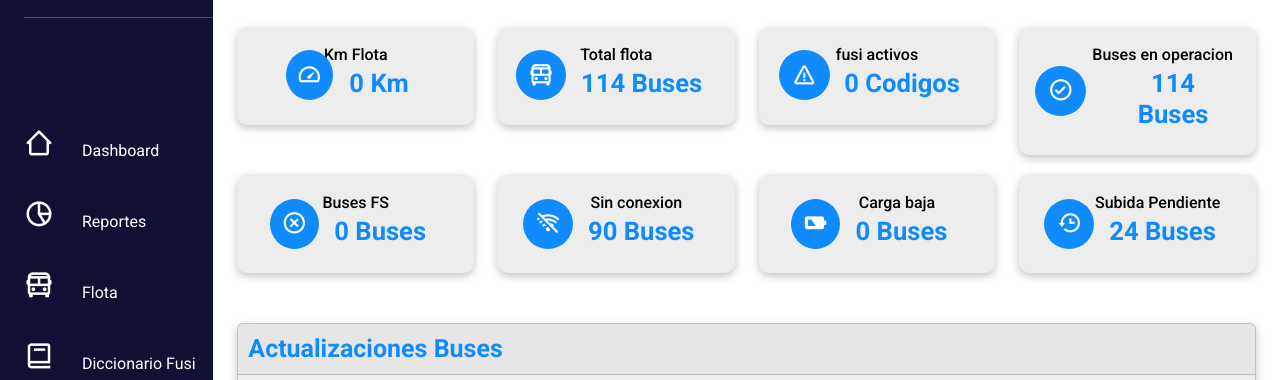
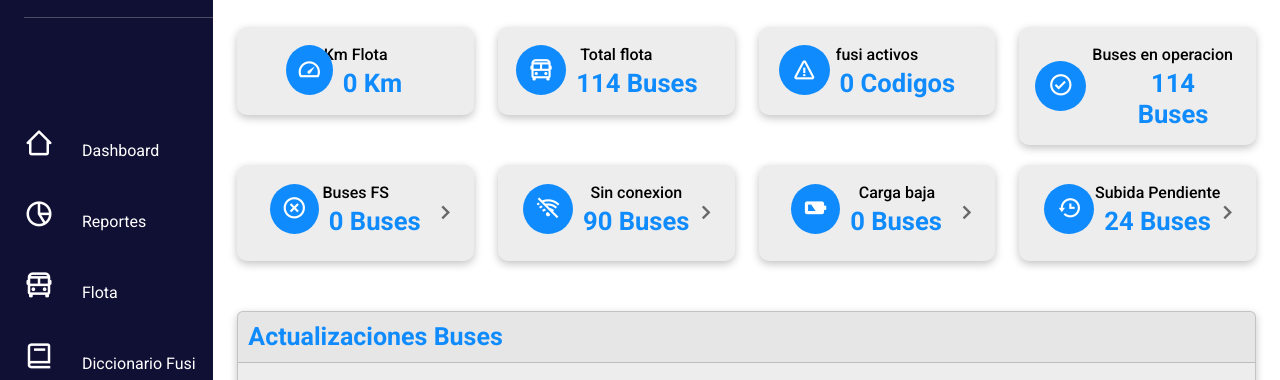
Before and after one commit to Reborn-Telemetry/Alicanto-Backend, a Django app: page / in a window 1280 px wide. Shown: the part 67-447 px from the top of the page. Run offline with Django 5.2, Linux system fonts and the light colour scheme; a user stored in the database is signed in; data comes from the database, SQL or seed files in the repository; data that the repository does not hold is empty; parts of the project's set-up code (start-up, migrations or seed data) failed here and were passed over; some libraries are stand-ins or nearby versions.

Commit message:
indicadores tarjetas

```diff
--- a/static/styles/dashboard.css
+++ b/static/styles/dashboard.css
@@ -8,6 +8,18 @@
     background-color: #ededed;
     box-shadow: rgba(0, 0, 0, 0.24) 0px 3px 8px;
     border-radius: 10px;
+    position: relative; /* Agregado */
+}
+.indicator {
+    display: flex;
+    flex-direction: row;
+    justify-content: flex-end;
+    color: #686868;
+    width: auto;
+    position: absolute; /* Agregado */
+    bottom: 2; /* Ajusta la posición desde abajo */
+    right: 15px; /* Ajusta la posición desde la derecha */
+    font-size: 1.8rem;
 }
 
 .dashboard-card {
@@ -62,13 +74,13 @@
     font-size: 1.6rem;
     margin: 0;
     background: transparent;
+    margin-bottom: -10px;
 }
 
 .card-content .card-description {
     font-size: 0.9rem;
     margin: 0;
 }
-
 /* Dashboard */
 .texticon {
     color: black;
@@ -99,6 +111,7 @@
     font-weight: 700;
     font-size: 25px;
     padding: 10px;
+    display: flex;
 }
 
 .table {
--- a/templates/pages/dashboard.html
+++ b/templates/pages/dashboard.html
@@ -63,6 +63,9 @@
                             <h4 class="card-header">{{ cant_fs }} Buses</h4>
                         </div>
                     </div>
+                    <div class="indicator">
+                        <i class="bx bx-chevron-right"></i>
+                    </div>
                 </div>
             </a>
         </div>
@@ -76,6 +79,9 @@
                         <div class="card-content">
                             <h4 class="card-header">{{no_update}} Buses</h4>
                         </div>
+                    </div>
+                    <div class="indicator">
+                        <i class="bx bx-chevron-right"></i>
                     </div>
                 </div>
             </a>
@@ -91,6 +97,9 @@
                             <h4 class="card-header">{{cant_low_50_soc}} Buses</h4>
                         </div>
                     </div>
+                    <div class="indicator">
+                        <i class="bx bx-chevron-right"></i>
+                    </div>
                 </div>
             </a>
         </div>
@@ -103,6 +112,9 @@
                         <div class="card-content">
                             <h4 class="card-header">{{delayed}} Buses</h4>
                         </div>
+                    </div>
+                    <div class="indicator">
+                        <i class="bx bx-chevron-right"></i>
                     </div>
                 </div>
             </a>
```
